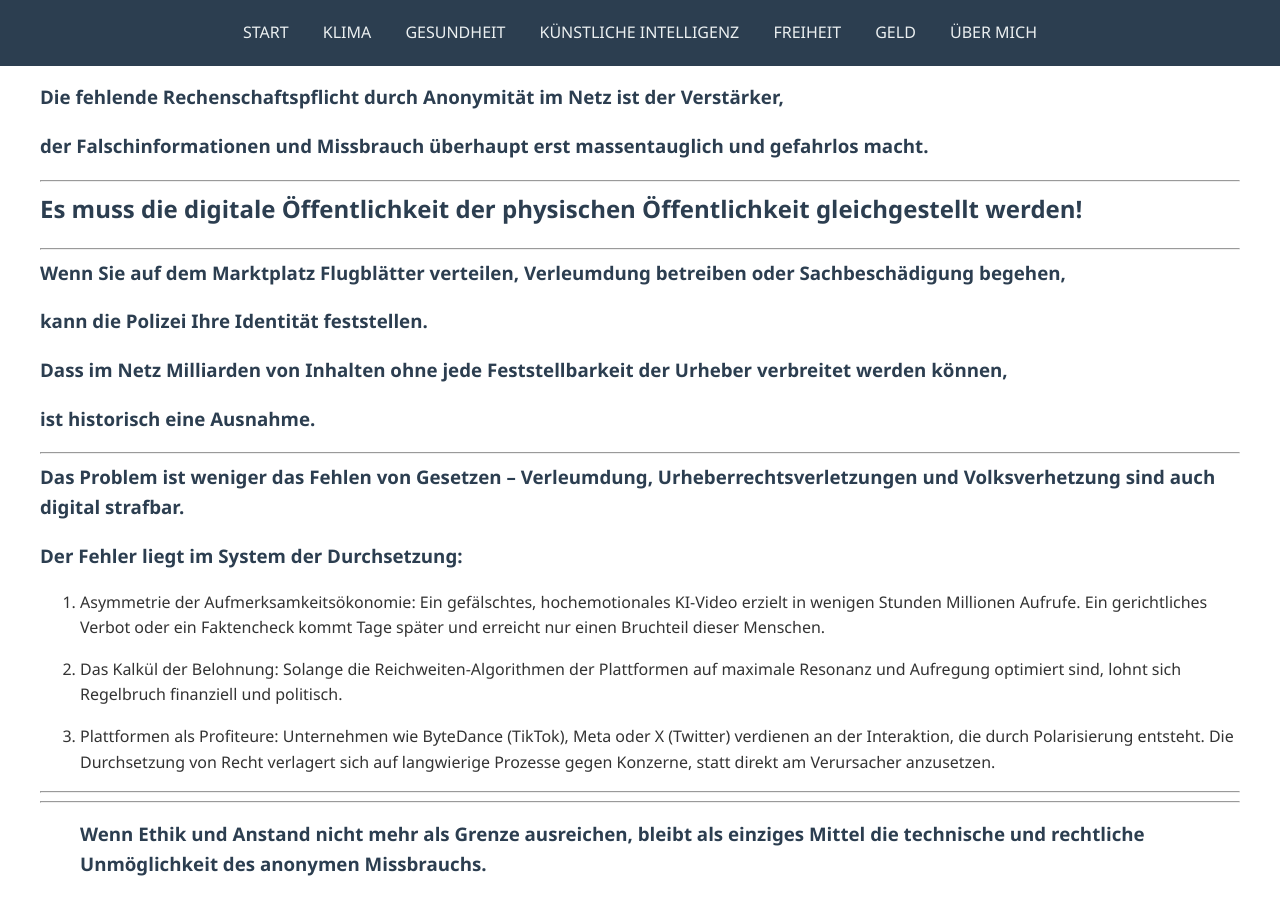
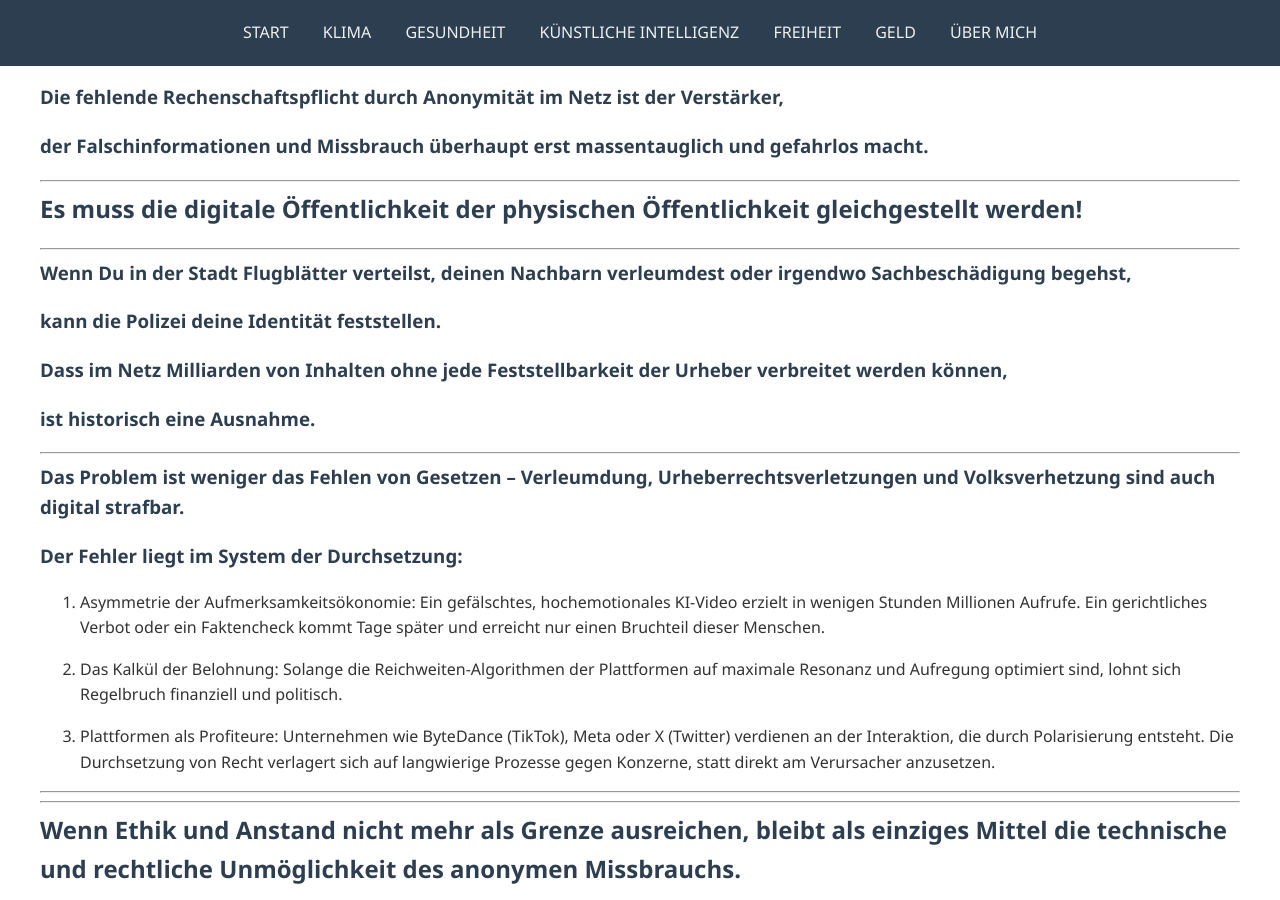
Before and after one commit to TheGermanTruth/TheGermanTruth, a Jekyll site: the page built from kiai.md, in a window 1280 px wide and 900 px high, scrolled down 4174 px. Built offline with Jekyll 4.4.1, drawn with Linux system fonts in a browser that asks for light colours.

Commit message:
Update kiai.md

```diff
--- a/kiai.md
+++ b/kiai.md
@@ -135,8 +135,8 @@ die nächste KI-Generation genau so trainiert, dass sie diesen Test besteht.
 
 ---
 
-### Wenn Sie auf dem Marktplatz Flugblätter verteilen, Verleumdung betreiben oder Sachbeschädigung begehen,
-### kann die Polizei Ihre Identität feststellen.
+### Wenn Du in der Stadt Flugblätter verteilst, deinen Nachbarn verleumdest oder irgendwo Sachbeschädigung begehst,
+### kann die Polizei deine Identität feststellen.
 ### Dass im Netz Milliarden von Inhalten ohne jede Feststellbarkeit der Urheber verbreitet werden können,
 ### ist historisch eine Ausnahme.
 
@@ -157,9 +157,11 @@ Durchsetzung von Recht verlagert sich auf langwierige Prozesse gegen Konzerne, s
 ---
 ---
 
->### Wenn Ethik und Anstand nicht mehr als Grenze ausreichen, bleibt als einziges Mittel die technische und rechtliche Unmöglichkeit des anonymen Missbrauchs.
->### Solange Akteure und Trolle sich hinter der Anonymität verstecken können und Plattformen für das Verbreiten von Fälschungen nicht sofort persönlich haften,
->### bleibt der Vorteil bei den Regelbrechern.
+## Wenn Ethik und Anstand nicht mehr als Grenze ausreichen, bleibt als einziges Mittel die technische und rechtliche Unmöglichkeit des anonymen Missbrauchs.
+
+## Solange Akteure und Trolle sich hinter der Anonymität verstecken können und Plattformen für das Verbreiten von Fälschungen nicht sofort persönlich haften,
+
+## bleibt der Vorteil bei den Regelbrechern.
 
 ---
 ---
```
